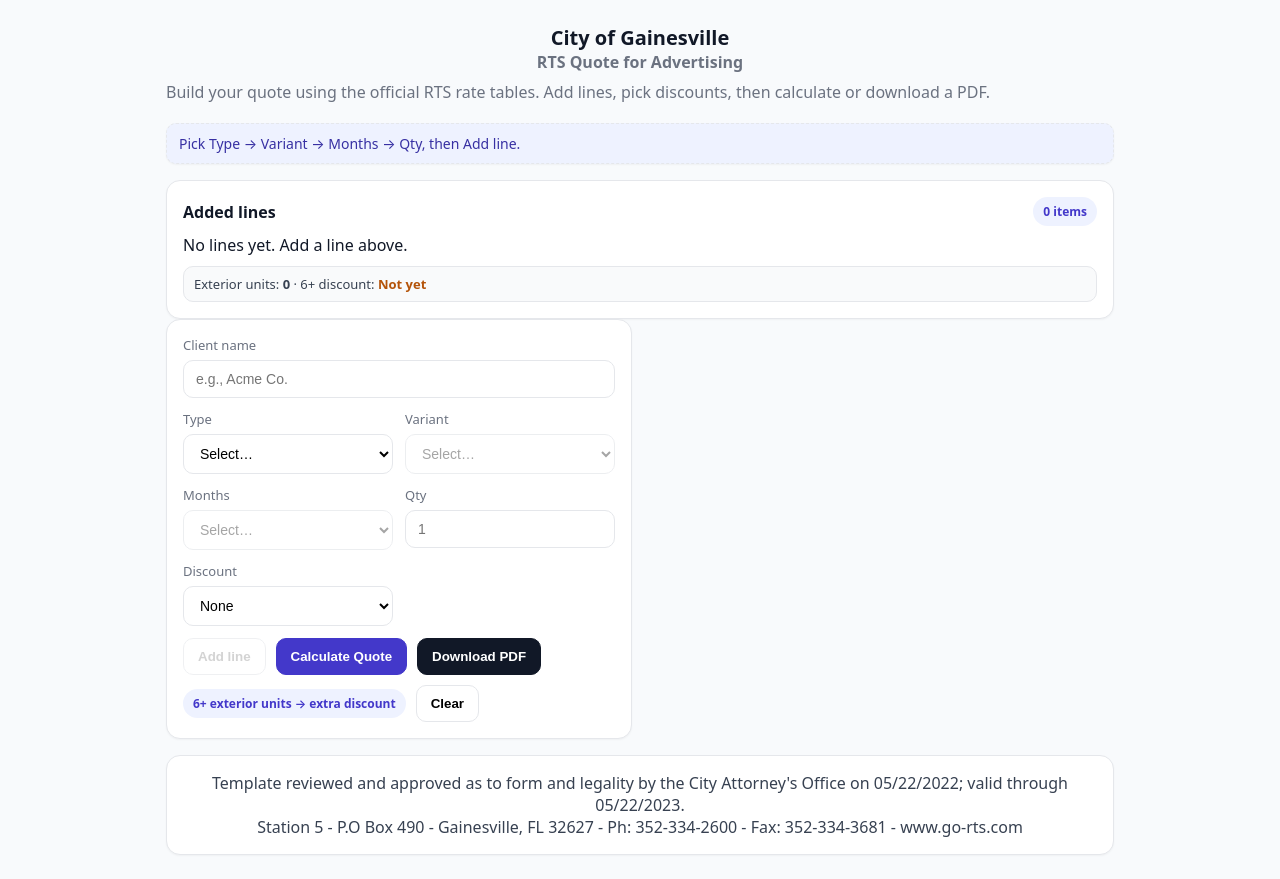
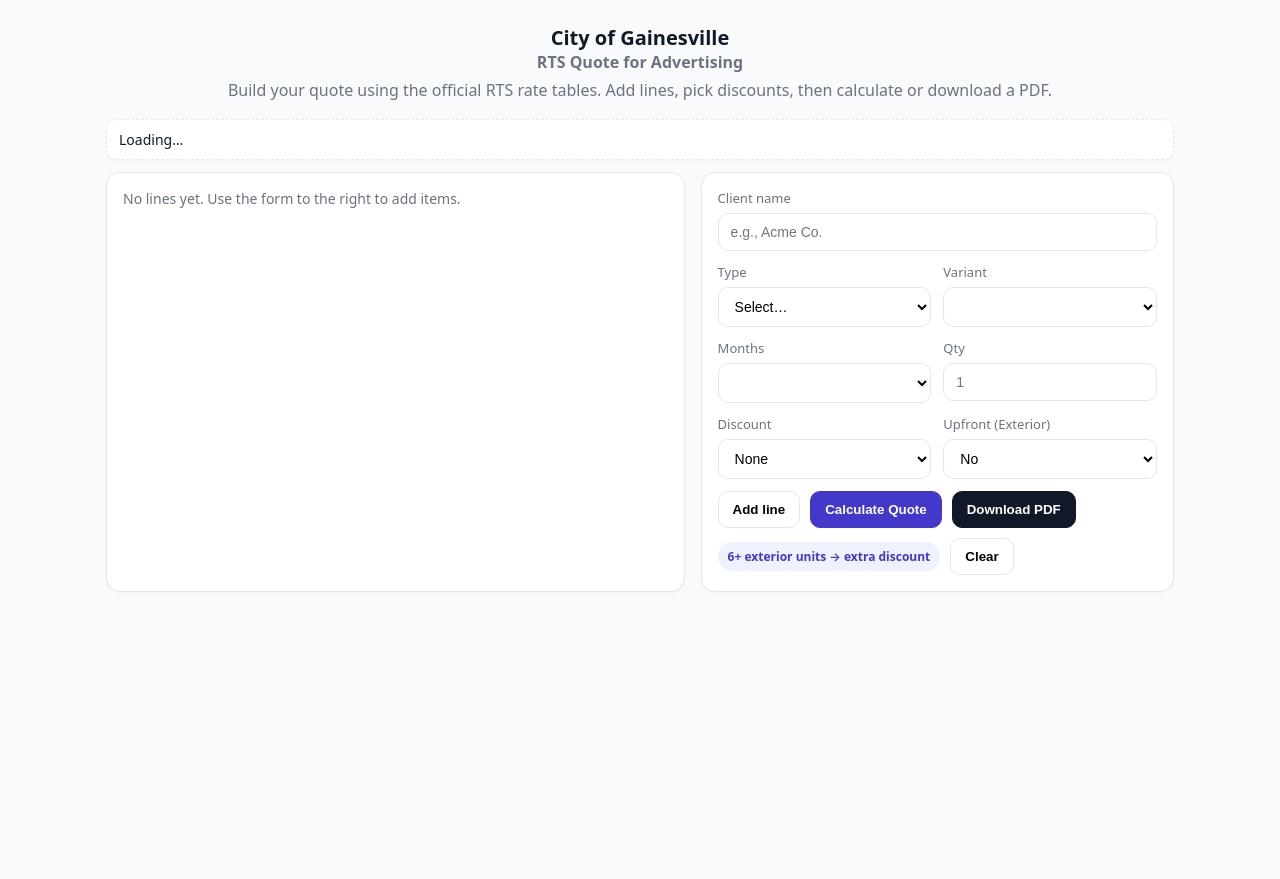
Before and after one commit to Rabelo83/RTS_Advertising_Quote, a Flask app: page / in a window 1280 px wide. After the commit the page ends 592 px from the top, so only its background shows below. Run offline with Flask 3, Linux system fonts and the light colour scheme; lists and menus that the app fills with data are empty.

Commit message:
Update index.html

```diff
--- a/templates/index.html
+++ b/templates/index.html
@@ -12,66 +12,42 @@
       --muted: #6b7280;
       --border: #e5e7eb;
       --accent: #4338ca;
-      --accent-2: #4f46e5;
       --pill-bg: #eef2ff;
+      --ok:#065f46; --warn:#b45309; --info:#3730a3;
     }
-    * { box-sizing: border-box; }
-    body { margin: 0; font-family: system-ui, -apple-system, Segoe UI, Roboto, Helvetica, Arial, "Apple Color Emoji", "Segoe UI Emoji"; background: var(--bg); color: var(--text); }
-    .wrap { max-width: 980px; margin: 24px auto; padding: 0 16px; }
-    h1 { margin: 0 0 6px; font-size: 24px; }
-    .sub { color: var(--muted); margin: 0 0 20px; }
-    .grid { display: grid; grid-template-columns: 1fr; gap: 16px; }
-    @media (min-width: 900px) {
-      .grid { grid-template-columns: 1fr 1fr; }
-    }
-    .card {
-      background: var(--card);
-      border: 1px solid var(--border);
-      border-radius: 14px;
-      padding: 16px;
-      box-shadow: 0 1px 2px rgba(0,0,0,0.04);
-    }
-    label { display: block; font-size: 13px; color: var(--muted); margin-bottom: 6px; }
-    select, input[type="number"], input[type="text"] {
-      width: 100%; padding: 10px 12px; font-size: 14px;
-      border: 1px solid var(--border); border-radius: 10px; background: #fff;
-    }
-    .row { display: grid; grid-template-columns: 1fr 1fr; gap: 12px; }
-    .row3 { display: grid; grid-template-columns: 1fr 1fr 1fr; gap: 12px; }
-    .stack > * + * { margin-top: 12px; }
-    .actions { display: flex; flex-wrap: wrap; gap: 10px; align-items: center; }
-    .btn {
-      padding: 10px 14px; border-radius: 10px; border: 1px solid var(--border);
-      background: #fff; cursor: pointer; font-weight: 600;
-    }
-    .btn.primary { background: var(--accent); color: #fff; border-color: var(--accent); }
-    .btn.secondary { background: #111827; color: #fff; border-color: #111827; }
-    .btn:disabled { opacity: 0.6; cursor: not-allowed; }
-    .pill {
-      display: inline-block; padding: 6px 10px; border-radius: 999px;
-      background: var(--pill-bg); color: var(--accent); font-weight: 600; font-size: 12px;
-    }
-    #msg {
-      padding: 10px 12px; border-radius: 10px; border: 1px dashed var(--border);
-      font-size: 14px;
-    }
-    table { width: 100%; border-collapse: collapse; }
-    th, td { padding: 10px 8px; border-bottom: 1px solid var(--border); font-size: 14px; }
-    th { text-align: left; color: var(--muted); }
-    .right { text-align: right; }
-    .totals { display: grid; grid-template-columns: 1fr 1fr 1fr; gap: 10px; margin-top: 10px; }
-    .totals .box {
-      padding: 10px; background: #f9fafb; border: 1px solid var(--border); border-radius: 10px;
-      text-align: center; font-weight: 700;
-    }
-    .header-center { text-align: center; margin-bottom: 8px; }
+    *{box-sizing:border-box}
+    body{margin:0;font-family:system-ui,-apple-system,Segoe UI,Roboto,Helvetica,Arial;background:var(--bg);color:var(--text)}
+    .wrap{max-width:1100px;margin:24px auto;padding:0 16px}
+    h1{margin:0 0 6px;font-size:22px;text-align:center}
+    .sub{color:var(--muted);margin:0 0 18px;text-align:center}
+    .grid{display:grid;grid-template-columns:1fr;gap:16px}
+    @media(min-width:980px){.grid{grid-template-columns:1.1fr .9fr}}
+    .card{background:var(--card);border:1px solid var(--border);border-radius:14px;padding:16px;box-shadow:0 1px 2px rgba(0,0,0,.04)}
+    label{display:block;font-size:13px;color:var(--muted);margin-bottom:6px}
+    select,input[type="number"],input[type="text"]{width:100%;padding:10px 12px;font-size:14px;border:1px solid var(--border);border-radius:10px;background:#fff}
+    .row{display:grid;grid-template-columns:1fr 1fr;gap:12px}
+    .stack>*+*{margin-top:12px}
+    .actions{display:flex;flex-wrap:wrap;gap:10px;align-items:center}
+    .btn{padding:10px 14px;border-radius:10px;border:1px solid var(--border);background:#fff;cursor:pointer;font-weight:600}
+    .btn.primary{background:var(--accent);color:#fff;border-color:var(--accent)}
+    .btn.secondary{background:#111827;color:#fff;border-color:#111827}
+    .btn:disabled{opacity:.6;cursor:not-allowed}
+    .pill{display:inline-block;padding:6px 10px;border-radius:999px;background:var(--pill-bg);color:var(--accent);font-weight:600;font-size:12px}
+    #msg{padding:10px 12px;border-radius:10px;border:1px dashed var(--border);font-size:14px;margin-bottom:12px}
+    table{width:100%;border-collapse:collapse}
+    th,td{padding:10px 8px;border-bottom:1px solid var(--border);font-size:14px}
+    th{text-align:left;color:var(--muted)}
+    .right{text-align:right}
+    .totals{display:grid;grid-template-columns:1fr 1fr 1fr;gap:10px;margin-top:10px}
+    .totals .box{padding:10px;background:#f9fafb;border:1px solid var(--border);border-radius:10px;text-align:center;font-weight:700}
+    .header-center{text-align:center;margin-bottom:6px}
   </style>
 </head>
 <body>
   <div class="wrap">
     <div class="header-center">
-      <div style="font-size:20px; font-weight:800;">City of Gainesville</div>
-      <div style="font-size:16px; font-weight:700; color:var(--muted)">RTS Quote for Advertising</div>
+      <div style="font-size:20px;font-weight:800;">City of Gainesville</div>
+      <div style="font-size:16px;font-weight:700;color:var(--muted)">RTS Quote for Advertising</div>
     </div>
 
     <p class="sub">Build your quote using the official RTS rate tables. Add lines, pick discounts, then calculate or download a PDF.</p>
@@ -79,10 +55,15 @@
     <div id="msg" class="card">Loading…</div>
 
     <div class="grid">
-      <!-- Controls card -->
+      <!-- LEFT: Added lines column -->
+      <div id="previewHost" class="card">
+        <!-- JS will render the "Added lines" card contents here -->
+        <div style="color:var(--muted);font-size:14px;">No lines yet. Use the form to the right to add items.</div>
+      </div>
+
+      <!-- RIGHT: Controls column -->
       <div class="card">
         <div class="stack">
-          <!-- Client name (for PDF filename and header) -->
           <div>
             <label for="clientName">Client name</label>
             <input id="clientName" type="text" placeholder="e.g., Acme Co." />
@@ -141,39 +122,9 @@
           </div>
         </div>
       </div>
-
-      <!-- The "Added lines" preview will be injected by JS as a card here -->
-      <div class="card" id="tableWrap" style="display:none;">
-        <strong>Quote breakdown</strong>
-        <div style="margin-top:10px; overflow-x:auto;">
-          <table id="lines">
-            <thead>
-              <tr>
-                <th>Type</th>
-                <th>Product</th>
-                <th>Code</th>
-                <th class="right">Months</th>
-                <th class="right">Qty</th>
-                <th class="right">Unit Price</th>
-                <th class="right">Line Total</th>
-              </tr>
-            </thead>
-            <tbody></tbody>
-          </table>
-        </div>
-
-        <div class="totals">
-          <div class="box">Subtotal: <span id="subtotal">$0.00</span></div>
-          <div class="box">Total: <span id="total">$0.00</span></div>
-          <div class="box">Saved: <span id="saved">$0.00</span></div>
-        </div>
-      </div>
     </div>
 
-    <div class="card" style="margin-top:16px; text-align:center; color:#374151;">
-      Template reviewed and approved as to form and legality by the City Attorney's Office on 05/22/2022; valid through 05/22/2023.<br/>
-      Station 5 - P.O Box 490 - Gainesville, FL 32627 - Ph: 352-334-2600 - Fax: 352-334-3681 - www.go-rts.com
-    </div>
+    <!-- (No legal/footer card here) — it will only appear inside the PDF -->
   </div>
 
   <!-- Expose rate data to JS -->
```
